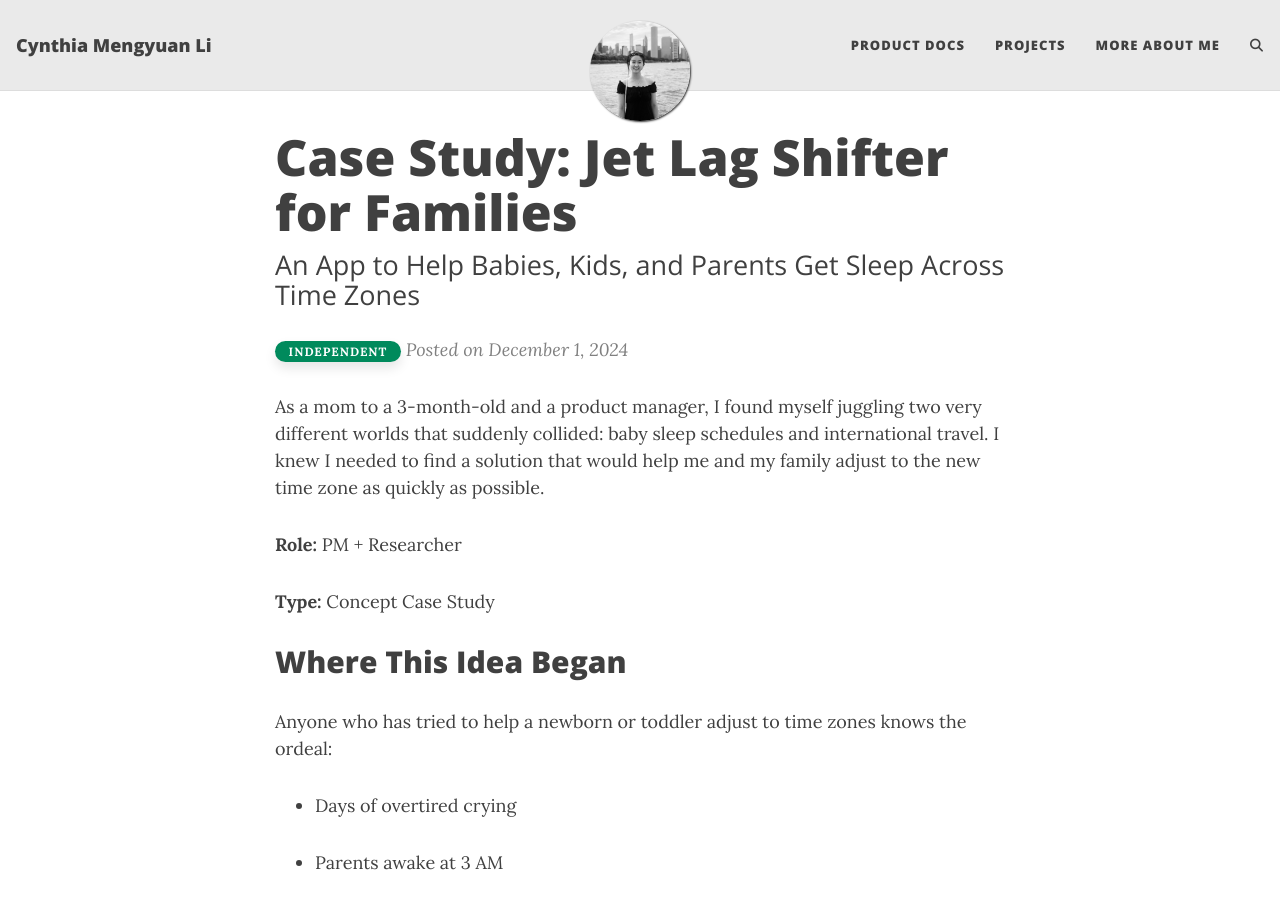
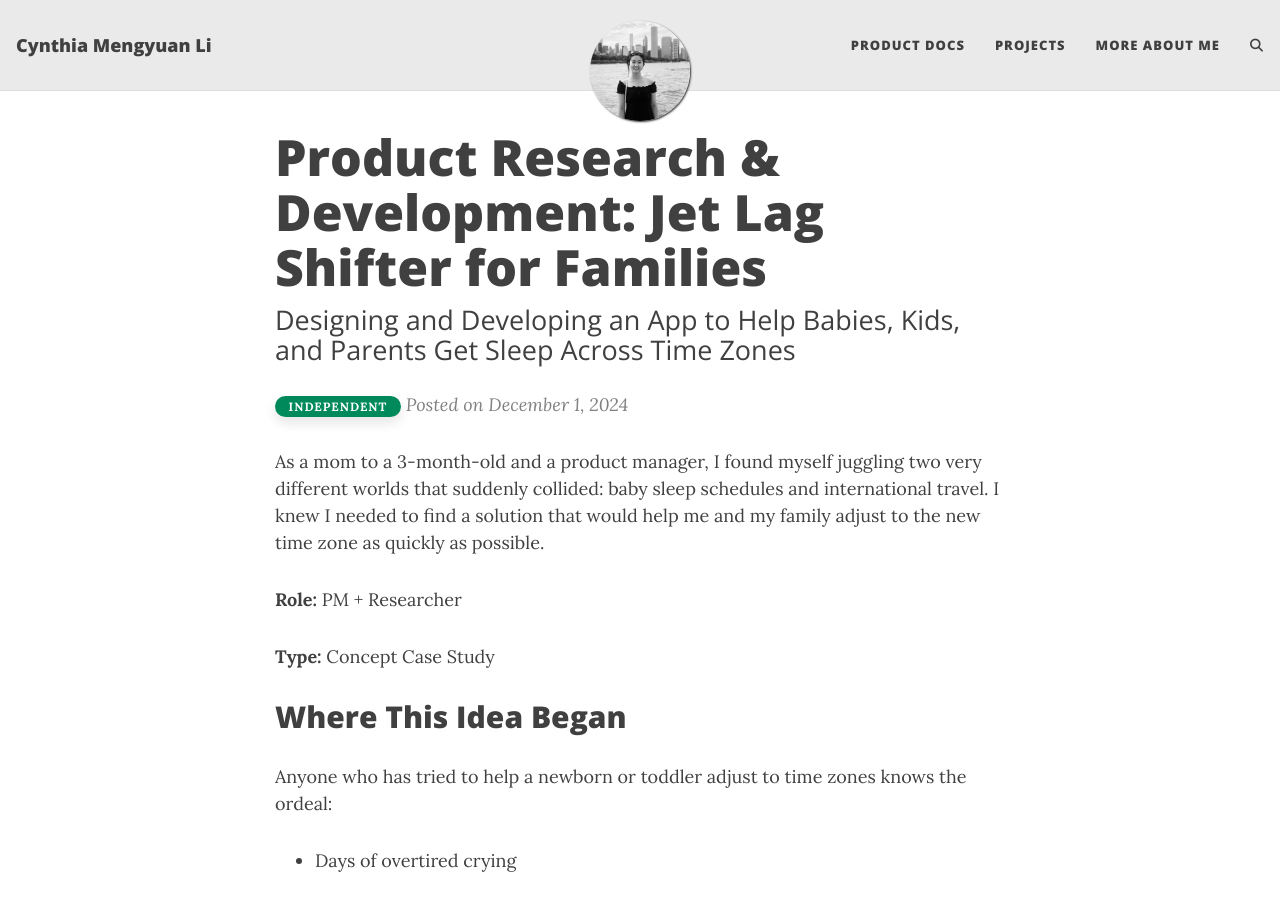
Before and after one commit to cynthialmy/cynthialmy.github.io, a Jekyll site: the page built from _posts/2024-12-01-zoner-prd.md, in a window 1280 px wide and 900 px high. Built offline with Jekyll 4.4.1, drawn with Linux system fonts in a browser that asks for light colours; comment, search, counter and statistics services are not loaded.

Commit message:
update project name

```diff
--- a/_posts/2024-12-01-zoner-prd.md
+++ b/_posts/2024-12-01-zoner-prd.md
@@ -1,7 +1,7 @@
 ---
 layout: post
-title: "Case Study: Jet Lag Shifter for Families"
-subtitle: An App to Help Babies, Kids, and Parents Get Sleep Across Time Zones
+title: "Product Research & Development: Jet Lag Shifter for Families"
+subtitle: Designing and Developing an App to Help Babies, Kids, and Parents Get Sleep Across Time Zones
 tags: [Product Requirements Document, Case Study, Circadian Rhythm, Jet Lag, Sleep Science, Travel Planning]
 project_type: independent
 comments: true
```
